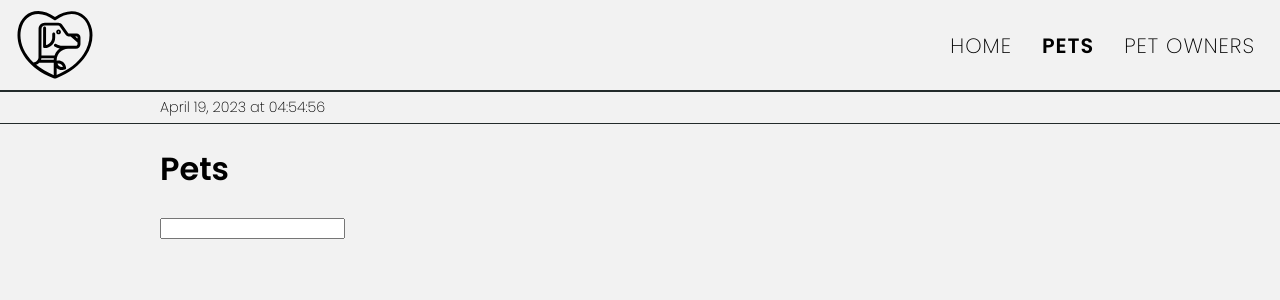
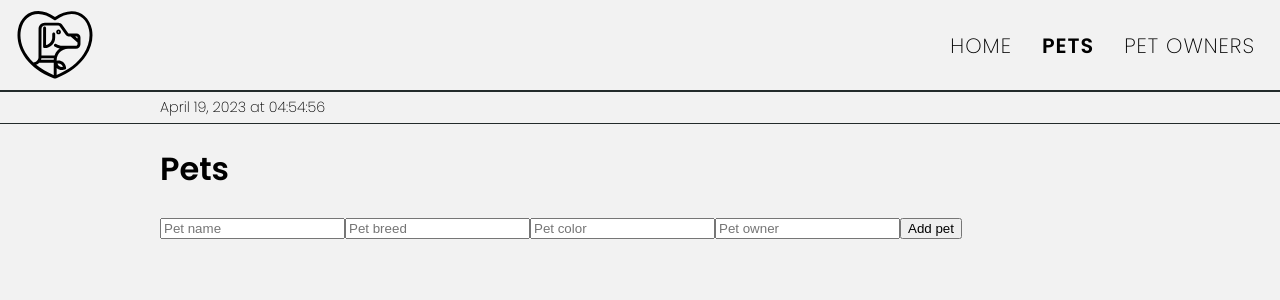
Before and after one commit to Mussorable/pets-hotel, a React (Vite) app: page /pets in a window 1280 px wide. Shown: the top 300 px of the page. Built offline with nearby package versions, Linux system fonts and the light colour scheme.

Commit message:
added pet add form

```diff
--- a/src/AddPetForm.jsx
+++ b/src/AddPetForm.jsx
@@ -1,5 +1,59 @@
 export default function AddPetForm() {
+
+    // Replace from the API - 20.04.2023
+    const petBreed = [
+        "French Bulldogs",
+        "Labrador Retrievers",
+        "Golden Retrievers",
+        "German Shepherd Dogs",
+        "Poodles",
+        "Bulldogs",
+        "Rottweilers",
+        "Beagles",
+        "Dachshunds",
+        "German Shorthaired Pointers"
+    ];
+
+    const petColor = [
+        "Black",
+        "White",
+        "Brown",
+        "Red",
+        "Gold",
+        "Blue",
+        "Gray",
+        "Cream",
+        "Yellow"
+    ];
+
+    const petOwner = [
+        "Mike",
+        "John Doe",
+        "Anthony",
+        "Sam Green"
+    ];
+
     return <div className="add-form">
-        <input type="text" name="" id="" />
+        <form>
+            <label className="sr-only" htmlFor="pet-name-input">Pet name</label>
+            <input type="text" placeholder="Pet name" name="pet-name" id="pet-name-input" />
+            <label className="sr-only" htmlFor="pet-breed-input">Pet breed</label>
+            <input type="text" placeholder="Pet breed" name="pet-breeds" list="suggested-breeds" id="pet-breed-input" />
+            <label className="sr-only" htmlFor="pet-color-input">Pet color</label>
+            <input type="text" placeholder="Pet color" name="pet-color" list="suggested-colors" id="pet-color-input" />
+            <label className="sr-only" htmlFor="pet-owner-input">Pet owner</label>
+            <input type="text" placeholder="Pet owner" name="pet-owner" list="suggested-owners" id="pet-owner-input" />
+
+            <datalist id="suggested-breeds">
+                {petBreed.map((breed, index) => { return <option key={index} value={breed}>{breed}</option> })}
+            </datalist>
+            <datalist id="suggested-colors">
+                {petColor.map((color, index) => { return <option key={index} value={color}>{color}</option> })}
+            </datalist>
+            <datalist id="suggested-owners">
+            {petOwner.map((owner, index) => { return <option key={index} value={owner}>{owner}</option> })}
+            </datalist>
+            <button type="submit">Add pet</button>
+        </form>
     </div>;
 }
--- a/styles/_base.css
+++ b/styles/_base.css
@@ -19,3 +19,14 @@ body {
 p {
   margin: 0;
 }
+
+.sr-only {
+  position: absolute;
+  width: 1px;
+  height: 1px;
+  padding: 0;
+  margin: -1px;
+  overflow: hidden;
+  clip: rect(0, 0, 0, 0);
+  border: 0;
+}
```
